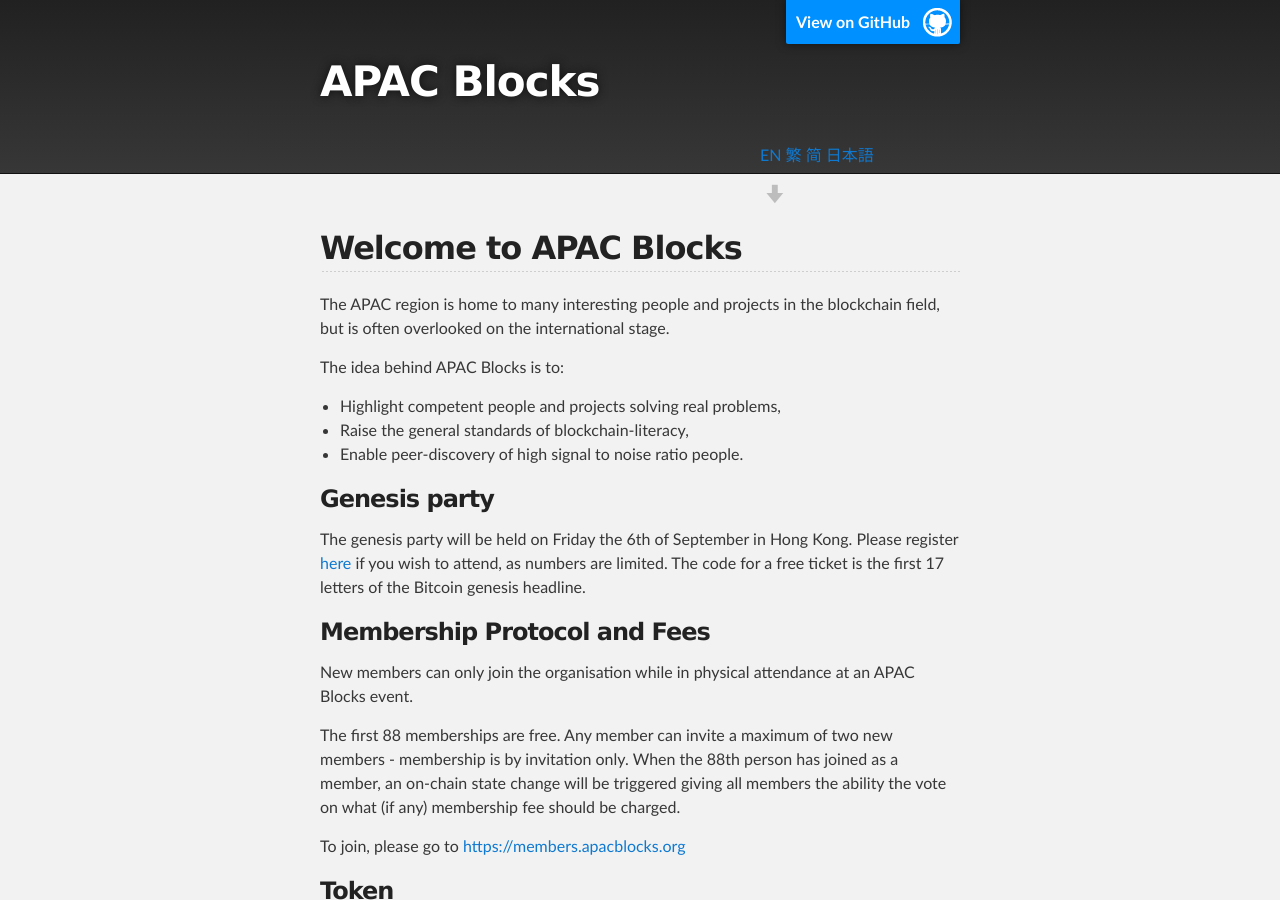
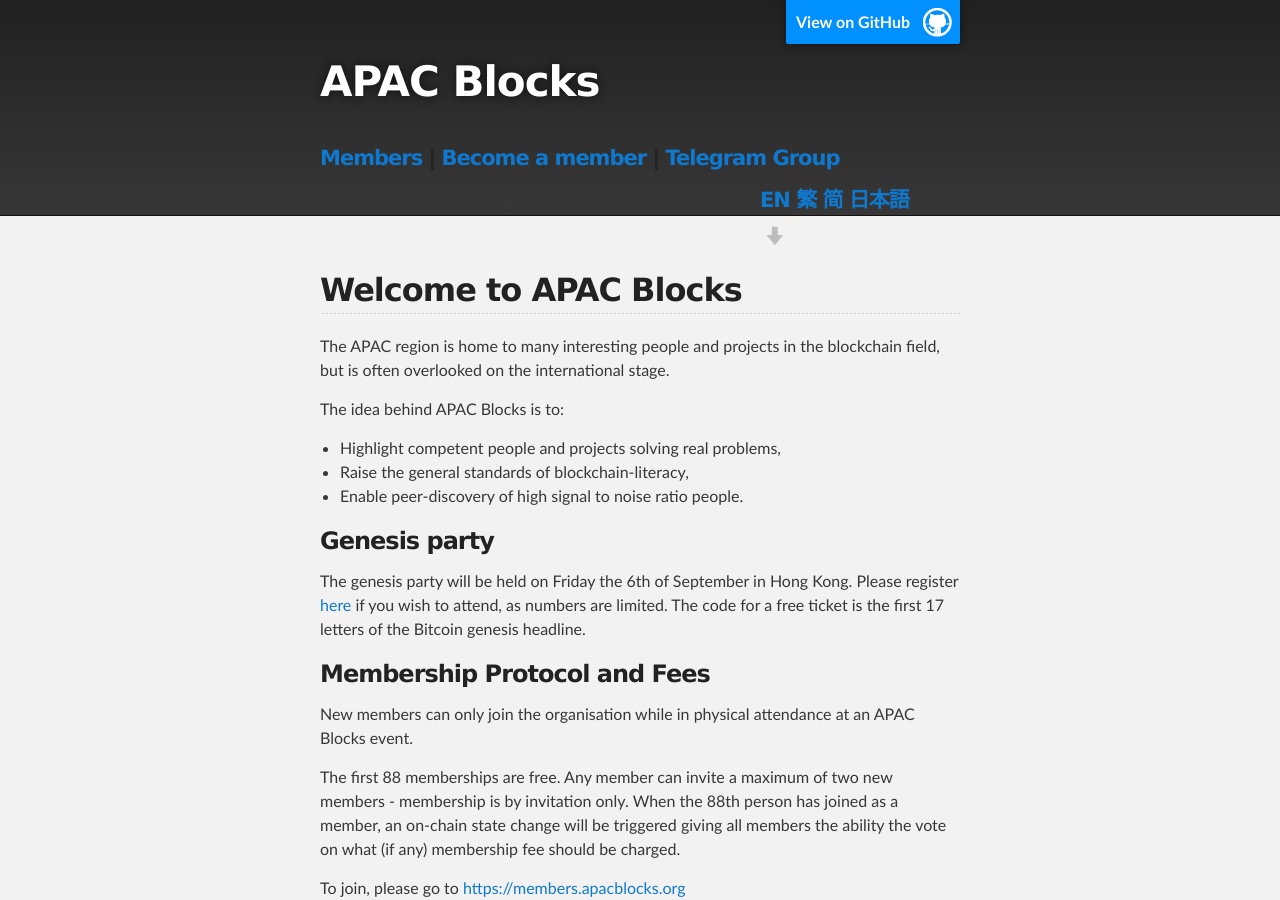
Before and after one commit to apacblocks/apacblocks.org, a Jekyll site: the page built from index.md, in a window 1280 px wide and 900 px high. Built offline with Jekyll 4.4.1, drawn with Linux system fonts in a browser that asks for light colours; the repository's description, which GitHub fills in, is left out; our own code applies the rules of GitHub Pages for plain Markdown files.

Commit message:
Update default.html

```diff
--- a/_layouts/default.html
+++ b/_layouts/default.html
@@ -21,6 +21,7 @@
 
           <h1 id="project_title">{{ site.title | default: site.github.repository_name }}</h1>
           <h2 id="project_tagline">{{ site.description | default: site.github.project_tagline }}</h2>
+          <h4><a href="https://members.apacblocks.org/userlist">Members</a>&nbsp;|&nbsp;<a href="https://members.apacblocks.org">Become a member</a>&nbsp;|&nbsp;<a href="https://t.me/apacblocks">Telegram Group</a><h4>
 
           {% if site.show_downloads %}
             <section id="downloads">
```
